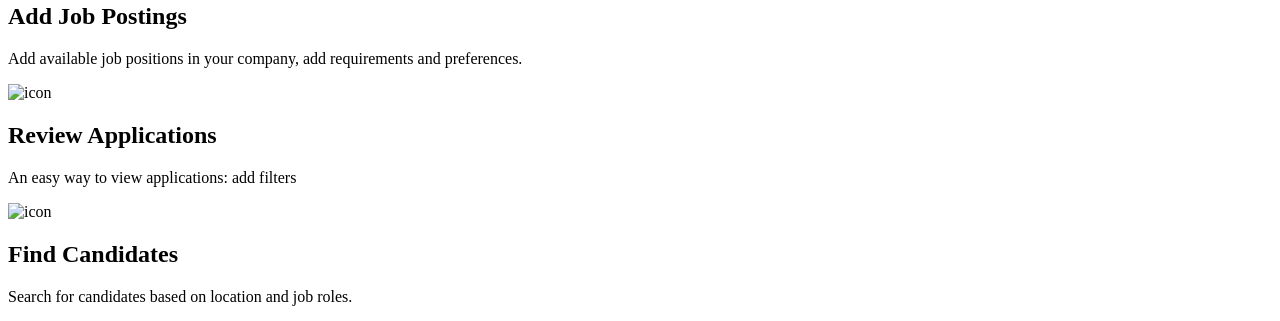
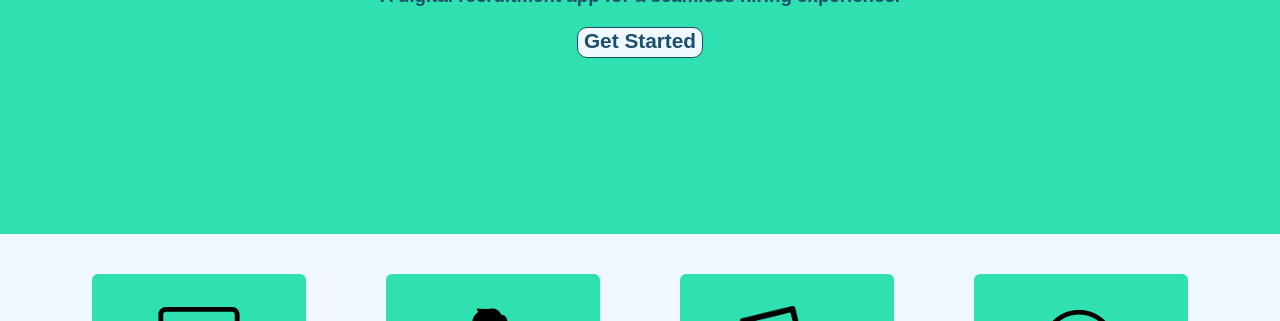
Before and after one commit to geekananya/online-recruitment-solution, a plain HTML site: page home.html in a window 1280 px wide. Shown: the part 321-642 px from the top of the page. Drawn offline with Linux system fonts and the light colour scheme; the site is published under a folder, as on GitHub Pages, so addresses that start at the root find nothing; a web font is replaced by a local one.

Commit message:
remove discrepancies

```diff
--- a/home.html
+++ b/home.html
@@ -4,42 +4,42 @@
     <meta charset="UTF-8">
     <meta name="viewport" content="width=device-width, initial-scale=1.0">
     <title>JobWise</title>
-    <link rel="stylesheet" href="/css/utils.css">
-    <link rel="stylesheet" href="/css/home.css">
+    <link rel="stylesheet" href="css/utils.css">
+    <link rel="stylesheet" href="css/home.css">
 </head>
 <body>
     <nav class='header std-font-color'>
         <!-- <img src="" alt="LOGO"> -->
         <div class="container">
 			<a href="">About</a>
-			<a href="/html/register.html" target="_blank" rel="noreferrer">Sign-In</a>
+			<a href="html/register.html" target="_blank" rel="noreferrer">Sign-In</a>
 			<a class="cont">Contact Us</a>
 		</div>
     </nav>
     <div class="center intro std-bg-color std-font-color">
         <h1>Welcome to JobWise!</h1>
         <h3 class="ht-65">A digital recruitment app for a seamless hiring experience.</h3>
-        <a href="/html/register.html" target="_blank" rel="noreferrer"><button class="button">Get Started</button></a>
+        <a href="html/register.html" target="_blank" rel="noreferrer"><button class="button">Get Started</button></a>
     </div>
     <!----------------------------Cards-------------------------------->
     <div class="center cards-wrapper">
         <div class="card std-bg-color">
-            <img alt="icon" src="../assets/resume-filter.svg">
+            <img alt="icon" src="assets/resume-filter.svg">
             <h2>Add Keywords</h2>
             <p class="std-font-color">Filter applicant resumes by adding keywords as per your requirments</p>
         </div>
         <div class="card std-bg-color">
-            <img alt="icon" src="../assets/candidate.jpg" width="100px">
+            <img alt="icon" src="assets/candidate.jpg" width="100px">
             <h2 id="c2">Add Job Postings</h2>
             <p class="std-font-color">Add available job positions in your company, add requirements and preferences.</p>
         </div>
         <div class="card std-bg-color">
-            <img alt="icon" src="../assets/applications.png" width="100px">
+            <img alt="icon" src="assets/applications.png" width="100px">
             <h2 id="c2">Review Applications</h2>
             <p class="std-font-color">An easy way to view applications: add filters</p>
         </div>
         <div class="card std-bg-color">
-            <img alt="icon" src="../assets/searchcandi.png" width="100px">
+            <img alt="icon" src="assets/searchcandi.png" width="100px">
             <h2 id="c2">Find Candidates</h2>
             <p class="std-font-color">Search for candidates based on location and job roles.</p>
         </div>
```
